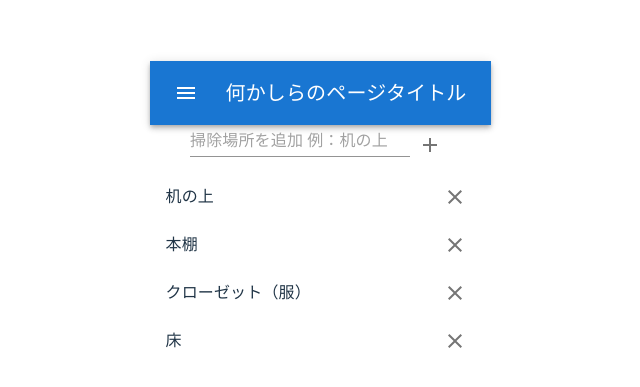
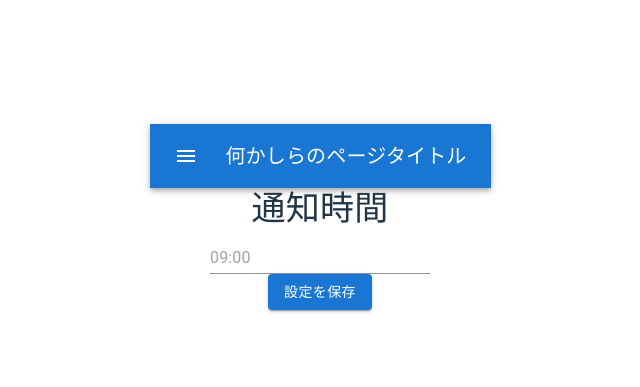
Before and after one commit to MinamiInoue2323/osoji_kun, a React (Vite) app: page / in a window 1280 px wide. Shown: the part 183-570 px from the top of the page, without its empty margins (320-960 px from the left). Built offline with nearby package versions, Linux system fonts and the light colour scheme.

Commit message:
add configpage structure

```diff
--- a/src/App.tsx
+++ b/src/App.tsx
@@ -3,11 +3,12 @@ import reactLogo from "./assets/react.svg";
 import "./App.css";
 import TimerPage from "./pages/TimerPage";
 import PlacePage from "./pages/PlacePage";
+import ConfigPage from "./pages/ConfigPage";
 
 function App() {
   const [count, setCount] = useState(0);
 
-  return <PlacePage />;
+  return <ConfigPage />;
 }
 
 export default App;
--- /dev/null
+++ b/src/pages/ConfigPage.tsx
@@ -0,0 +1,24 @@
+import React from "react";
+import Header from "../components/Header";
+import { Button, TextField, Typography } from "@mui/material";
+// import { LocalizationProvider, TimePicker } from "@mui/x-date-pickers";
+// import { AdapterDayjs } from "@mui/x-date-pickers/AdapterDayjs";
+
+const ConfigPage = () => {
+  return (
+    <div>
+      <Header />
+      <div>
+        <Typography variant="h4" component="p" gutterBottom>
+          通知時間
+        </Typography>
+        <TextField id="standard-basic" placeholder="09:00" variant="standard" />
+      </div>
+      <div>
+        <Button variant="contained">設定を保存</Button>
+      </div>
+    </div>
+  );
+};
+
+export default ConfigPage;
```
